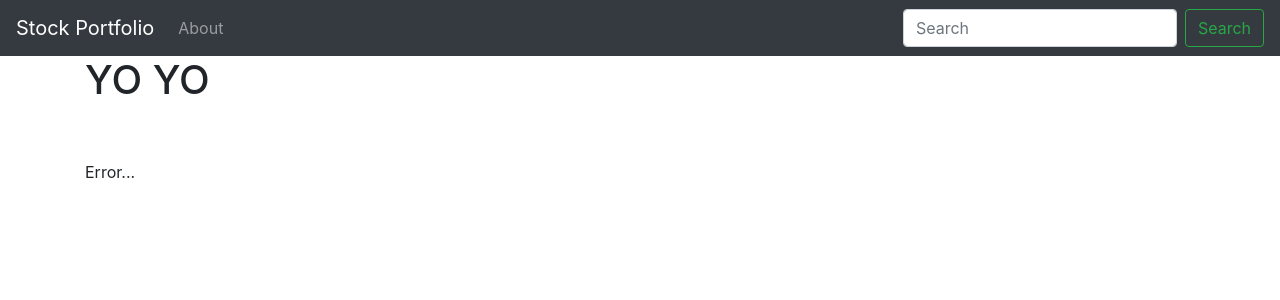
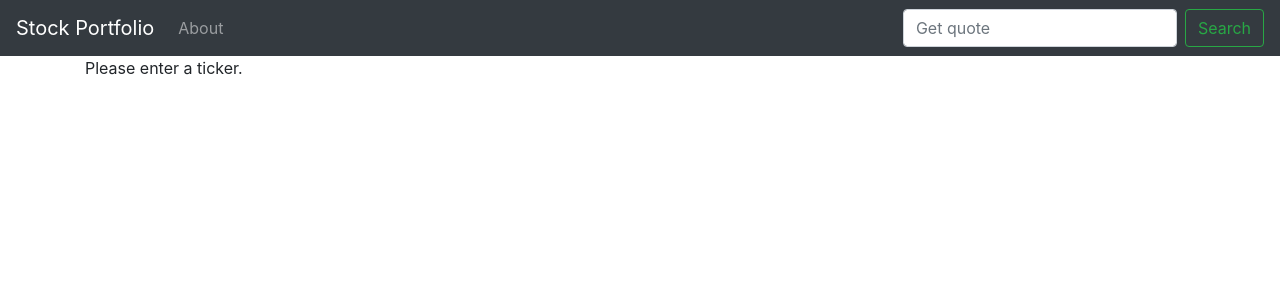
Before and after one commit to thomasbyoung/stock_api, a Django app: page / in a window 1280 px wide. Shown: the top 300 px of the page. Run offline with Django 3.2, Linux system fonts and the light colour scheme; some libraries are stand-ins or nearby versions.

Commit message:
form connected to api

```diff
--- a/stocks/quotes/templates/base.html
+++ b/stocks/quotes/templates/base.html
@@ -40,8 +40,9 @@
               <a class="nav-link disabled" href="#" tabindex="-1" aria-disabled="true">Disabled</a>
             </li> -->
           </ul>
-          <form class="form-inline my-2 my-lg-0">
-            <input class="form-control mr-sm-2" type="search" placeholder="Search" aria-label="Search">
+          <form action="{% url 'home' %}" class="form-inline my-2 my-lg-0" method="POST">
+            {% csrf_token %}
+            <input class="form-control mr-sm-2" type="search" placeholder="Get quote" aria-label="Search" name="ticker">
             <button class="btn btn-outline-success my-2 my-sm-0" type="submit">Search</button>
           </form>
         </div>
--- a/stocks/quotes/templates/home.html
+++ b/stocks/quotes/templates/home.html
@@ -1,11 +1,30 @@
 {% extends 'base.html' %}
 {% block content %}
 
-<h1>YO YO</h1>
-</br />
-</br />
+{% if ticker %}
+    {{ ticker }}
+{% endif %}
 
-{{ api }}
+{% if api %}
 
+    {% if api == "Error..." %}
+        There was a problem with your ticker symbol. Please try again.
+    {% else %}
+        <h1>{{ api.quote.companyName }}</h1>
+        Price: ${{ api.quote.latestPrice }}<br/>
+        Previous Close: {{ api.quote.previousClose }}<br/>
+        Market Cap: {{ api.quote.marketCap }}<br/>
+        <br />
+        <br />
+
+        <!-- {% for key, value in api.quote.items %}
+            {{ key }}: {{ value }}<br />
+        {% endfor %} -->
+        <!-- {% for key, value in api.items %}
+            {{ key }}: {{ value }}<br />
+        {% endfor %} -->
+    {% endif %}
+
+{% endif %}
 
 {% endblock %}
--- a/stocks/quotes/views.py
+++ b/stocks/quotes/views.py
@@ -4,14 +4,15 @@ def home(request):
     import requests
     import json
 
-
-    try:
-        api = json.loads(api_request.content)
-    except Exception as e:
-        api = "Error..."
-
-    return render(request, 'home.html', {'api': api})
-
+    if request.method == 'POST':
+        ticker = request.POST['ticker']
+        try:
+            api = json.loads(api_request.content)
+        except Exception as e:
+            api = "Error..."
+        return render(request, 'home.html', {'api': api})
+    else:
+        return render(request, 'home.html', {'ticker': "Please enter a ticker."})
 
 def about(request):
     return render(request, 'about.html', {})
```
